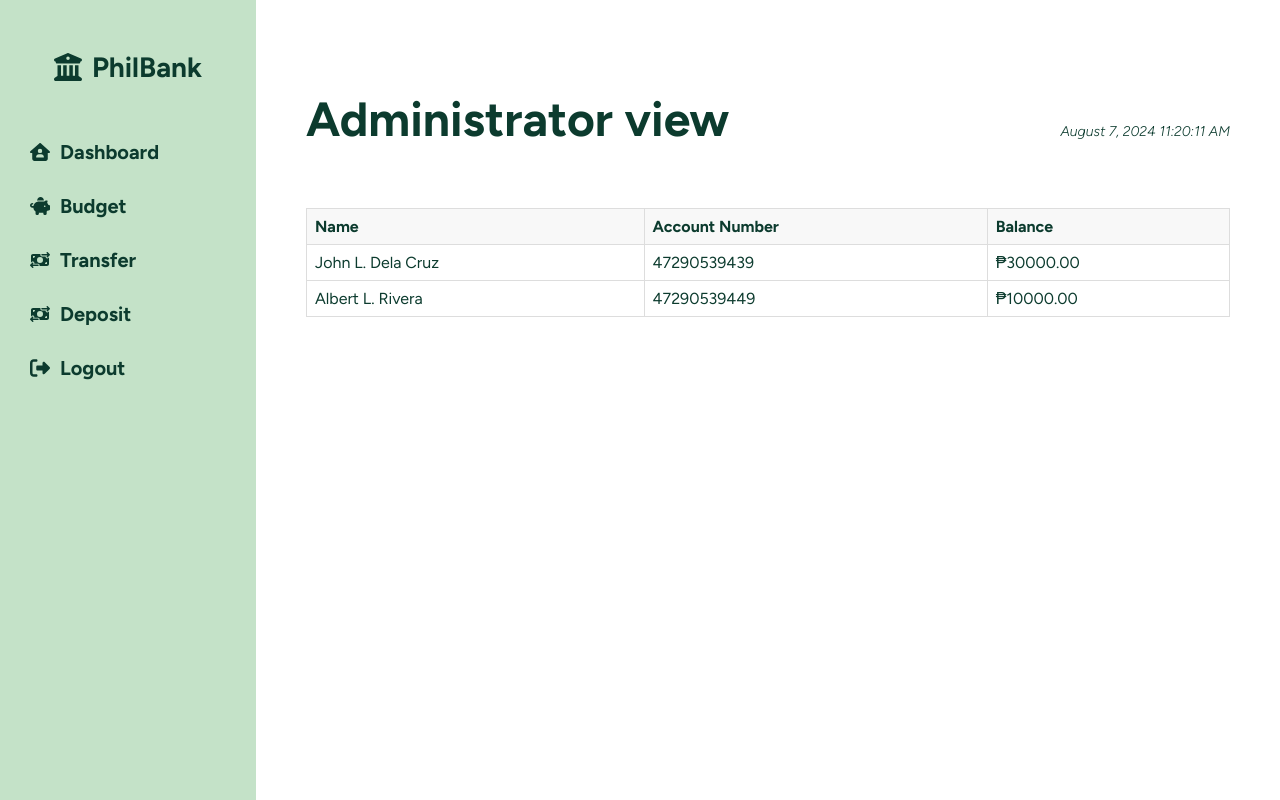
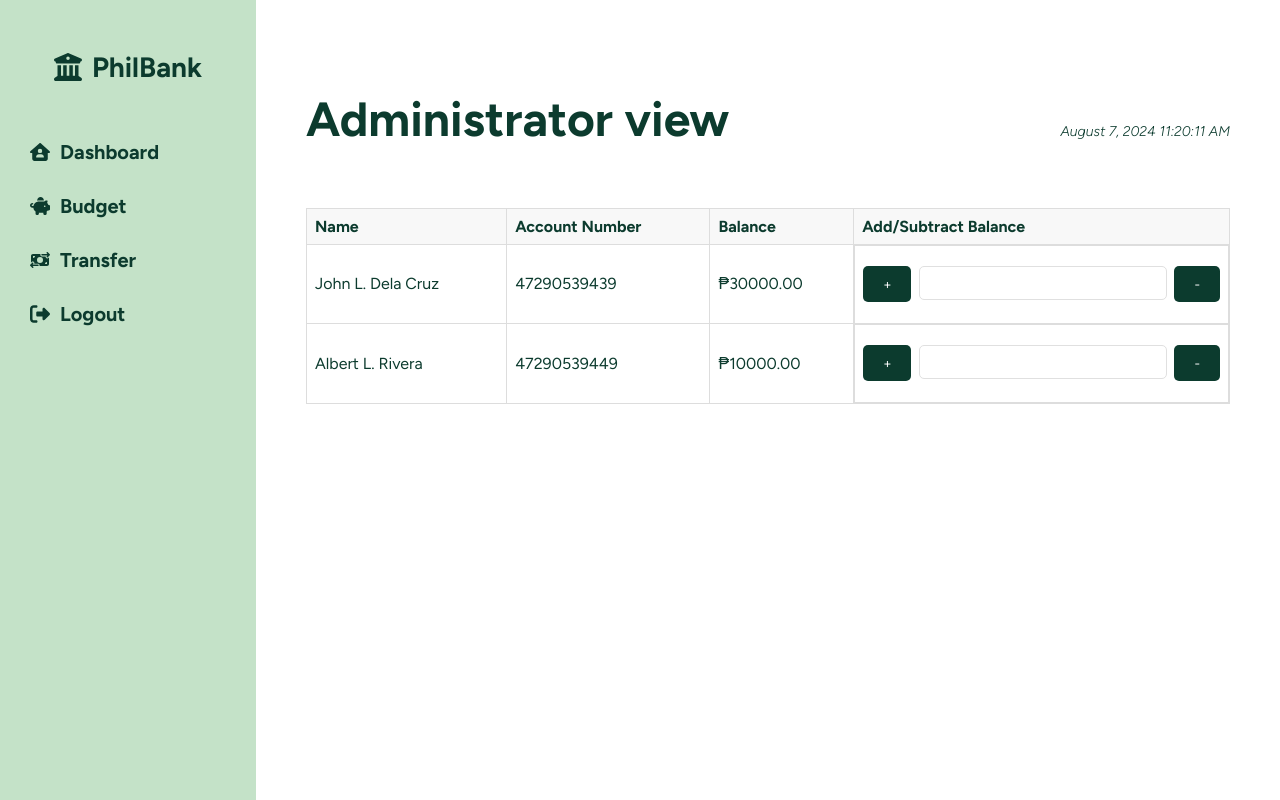
Before and after one commit to JuliusKDV/AvionGroup_4, a React (Create React App) app: page /admin in a window 1280 px wide. Built offline with nearby package versions, Linux system fonts and the light colour scheme.

Commit message:
added transfer functionality

```diff
--- a/src/App.css
+++ b/src/App.css
@@ -144,12 +144,6 @@
   border-radius: 5px;
   cursor: pointer;
 }
-/*
-.main-content h3 {
-  color: var(--dark-green);
-  margin-top: 20px;
-  text-align: left;
-} */
 
 .main-content table {
   width: 100%;
@@ -367,6 +361,8 @@ progress {
   background-color: var(--medium-green);
 }
 
+
+/*Transfer page */
 .transfer {
   display: flex;
   flex-direction: row;
@@ -379,7 +375,7 @@ progress {
   text-align: center;
   display: flex;
   flex-direction: column;
-  justify-content: center;
+
   width: 100%;
   aspect-ratio: 3/2;
   border-radius: 10px;
@@ -390,3 +386,20 @@ progress {
   transition: 0.5s;
   color: var(--medium-green);
 }
+
+
+.plusminus {
+  display: flex;
+  align-items: center;
+  gap: 2%;
+}
+
+.plusminus input {
+ padding: 0;
+ margin-top:12px;
+ line-height: 32px;
+}
+
+.plusminus button {
+height: 100%;
+}
--- a/src/App.js
+++ b/src/App.js
@@ -2,17 +2,15 @@ import React, { useState, useEffect } from 'react';
 import './App.css';
 import Login from './pages/Login';
 import Dashboard from './pages/Dashboard';
-import Home from './pages/Home';
 import Budget from './pages/Budget';
 import Administrator from './pages/Administrator';
 import Add from './pages/Add';
 import Transfer from './pages/Transfer';
-import Deposit from './pages/Deposit';
-
 import { BrowserRouter, Routes, Route, Navigate } from 'react-router-dom';
 
 function App() {
   const [user, setUser] = useState(null);
+  const [inputValues, setInputValues] = useState({}); // Move this here
 
   const [users, setUsers] = useState({
     'john@email.com': {
@@ -62,17 +60,51 @@ function App() {
     }));
   };
 
+  const addBalance = (key) => {
+    const inputValue = parseFloat(inputValues[key]);
+    if (!isNaN(inputValue)) {
+      setUsers(prevUsers => ({
+        ...prevUsers,
+        [key]: {
+          ...prevUsers[key],
+          balance: prevUsers[key].balance + inputValue,
+        },
+      }));
+      setInputValues(prevValues => ({
+        ...prevValues,
+        [key]: '',
+      }));
+    }
+  };
+
+  const handleInputChange = (event, key) => {
+    const { value } = event.target;
+    setInputValues({
+      ...inputValues,
+      [key]: value,
+    });
+  };
+
   return (
     <BrowserRouter>
       <Routes>
         <Route path="/" element={user ? <Navigate to="/dashboard" /> : <Login onLogin={handleLogin} users={users} />} />
-        <Route path="home" element={<Home user={user} />} />
         <Route path="dashboard" element={<Dashboard user={user} />} />
-        <Route path="budget" element={<Budget user={user}  />} />
+        <Route path="budget" element={<Budget user={user} />} />
         <Route path="transfer" element={<Transfer user={user} />} />
-        <Route path="deposit" element={<Deposit user={user} />} />
-        <Route path="admin" element={<Administrator user={user} users={users}  />} />
-        <Route path="add" element={<Add user={user}  onAddUser={handleAddUser} />} />
+        <Route
+          path="admin"
+          element={
+            <Administrator
+              user={user}
+              users={users}
+              addBalance={addBalance}
+              handleInputChange={handleInputChange}
+              inputValues={inputValues}
+            />
+          }
+        />
+        <Route path="add" element={<Add user={user} onAddUser={handleAddUser} />} />
       </Routes>
     </BrowserRouter>
   );
--- a/src/Components/Sidebar/Sidebar.jsx
+++ b/src/Components/Sidebar/Sidebar.jsx
@@ -1,4 +1,4 @@
-import React, { useEffect } from 'react';
+import React from 'react';
 import './Sidebar.css';
 import { NavLink, useNavigate } from 'react-router-dom';
 import { FontAwesomeIcon } from '@fortawesome/react-fontawesome';
@@ -29,9 +29,6 @@ function Sidebar({ user }) {
           <li>
             <NavLink to="/transfer"><FontAwesomeIcon icon={faMoneyBillTransfer} className="side-icon" /> Transfer</NavLink>
           </li>
-          <li>
-            <NavLink to="/deposit"><FontAwesomeIcon icon={faMoneyBillTransfer} className="side-icon" /> Deposit</NavLink>
-          </li>
           {user?.role === 'admin' && (
             <div>
             <li>
--- /dev/null
+++ b/src/pages/Add.jsx
@@ -0,0 +1,86 @@
+import React, { useState } from 'react';
+import Header from '../Components/Header';
+import Layout from '../layouts/Layout';
+
+function Add({ user, onAddUser }) {
+  const [newUser, setNewUser] = useState({
+    role: 'user',
+    name: '',
+    password: '',
+    balance: 0,
+    accountNumber: '',
+  });
+
+  const handleInputChange = (e) => {
+    const { name, value } = e.target;
+    setNewUser(prev => ({ ...prev, [name]: name === 'balance' ? parseFloat(value) : value }));
+  };
+
+  const handleSubmit = (e) => {
+    e.preventDefault();
+    onAddUser(newUser);
+    setNewUser({
+      role: 'user',
+      name: '',
+      email: '',
+      password: '',
+      balance: 0,
+      accountNumber: '',
+    });
+  };
+
+  return (
+    <div>
+      <Layout user={user}>
+        <Header>Add a new user</Header>
+
+        <form onSubmit={handleSubmit}>
+          <input
+            type="text"
+            name="name"
+            value={newUser.name}
+            onChange={handleInputChange}
+            placeholder="Full name"
+            required
+          />
+           <input
+            type="text"
+            name="email"
+            value={newUser.email}
+            onChange={handleInputChange}
+            placeholder="Name"
+            required
+          />
+          <input
+            type="text"
+            name="password"
+            value={newUser.password}
+            onChange={handleInputChange}
+            placeholder="Password"
+            required
+          />
+          <input
+            type="number"
+            name="balance"
+            value={newUser.balance}
+            onChange={handleInputChange}
+            placeholder="Balance"
+            required
+          />
+          <input
+            type="text"
+            name="accountNumber"
+            value={newUser.accountNumber}
+            onChange={handleInputChange}
+            placeholder="Account Number"
+            required
+          />
+          <button type="submit">Add User</button>
+        </form>
+
+      </Layout>
+    </div>
+  );
+}
+
+export default Add;
--- a/src/pages/Administrator.jsx
+++ b/src/pages/Administrator.jsx
@@ -1,9 +1,8 @@
-import React, { useState } from 'react';
+import React from 'react';
 import Header from '../Components/Header';
 import Layout from '../layouts/Layout';
 
-function Administrator({ user, users }) {
-
+function Administrator({ user, users, addBalance, handleInputChange, inputValues }) {
 
   return (
     <div>
@@ -16,6 +15,7 @@ function Administrator({ user, users }) {
               <th>Name</th>
               <th>Account Number</th>
               <th>Balance</th>
+              <th>Add/Subtract Balance</th>
             </tr>
           </thead>
           <tbody>
@@ -23,7 +23,16 @@ function Administrator({ user, users }) {
               <tr key={key}>
                 <td>{users[key].name}</td>
                 <td>{users[key].accountNumber}</td>
-                <td>₱{users[key].balance.toFixed(2)}</td>
+                <td>₱{users[key].balance.toFixed(2).toLocaleString()}</td>
+                <td className='plusminus'>
+                <button onClick={() => addBalance(key, true)}>+</button>
+                  <input
+                    type="number"
+                    value={inputValues[key] || ''}
+                    onChange={(event) => handleInputChange(event, key)}
+                  />
+                  <button onClick={() => addBalance(key, false)}>-</button>
+                </td>
               </tr>
             ))}
           </tbody>
--- a/src/pages/Home.jsx
+++ /dev/null
@@ -1,18 +0,0 @@
-import React, { useEffect } from 'react';
-import { useNavigate } from "react-router-dom";
-import Header from '../Components/Header'; //importing the automatic time and date
-import Layout from '../layouts/Layout';
-
-function Home({ user }) {
-
-  return (
-    <Layout user={user}>
-      <Header>THIS IS A TEST PAGE</Header>
-
-
-    </Layout>
-
-  );
-}
-
-export default Home;
```
